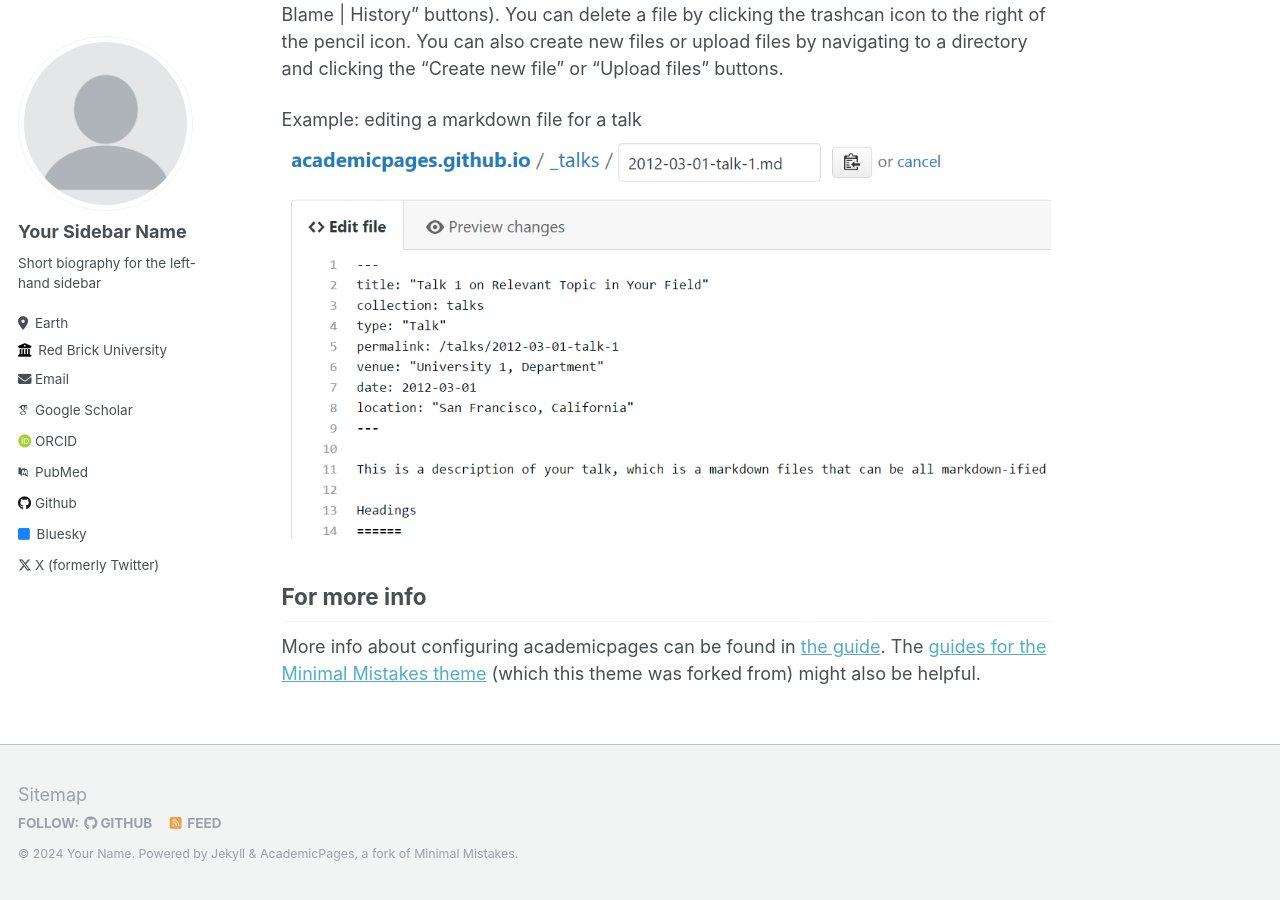
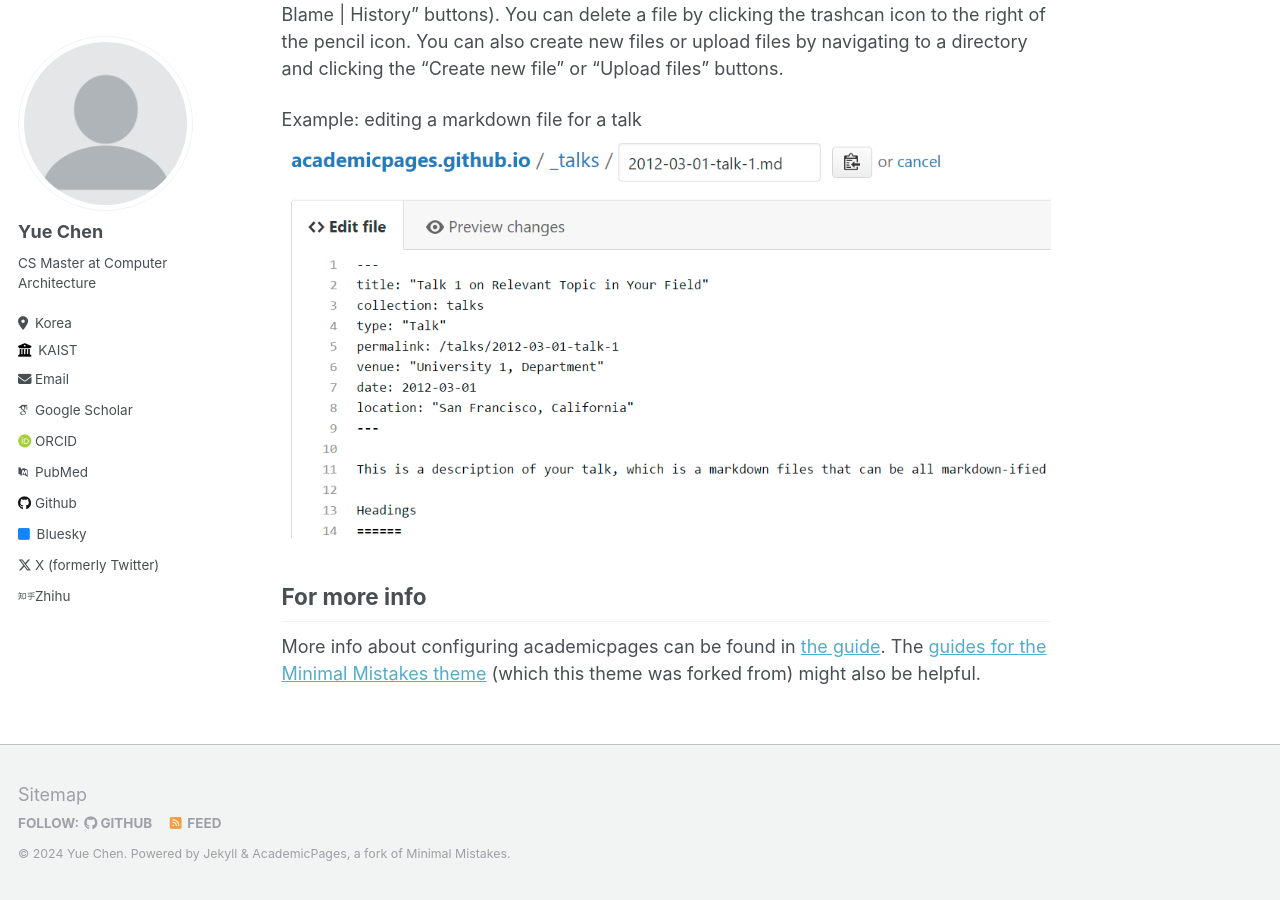
Before and after one commit to yuechen-sys/yuechen-sys.github.io, a Jekyll site: the page built from _pages/about.md, in a window 1280 px wide and 900 px high, scrolled down 2463 px. Built offline with Jekyll 4.4.1, drawn with Linux system fonts in a browser that asks for light colours; some web fonts are replaced; some of the changed text lies outside the part shown.

Commit message:
add information in config

```diff
--- a/_config.yml
+++ b/_config.yml
@@ -8,13 +8,13 @@
 
 # Basic Site Settings
 locale                   : "en-US"
-title                    : "Your Name / Site Title"
+title                    : "Yue Chen"
 title_separator          : "-"
-name                     : &name "Your Name"
-description              : &description "personal description"
-url                      : https://academicpages.github.io # the base hostname & protocol for your site e.g. "https://mmistakes.github.io"
+name                     : &name "Yue Chen"
+description              : &description "Yue Chen's academic profile"
+url                      : https://yuechen-sys.github.io # the base hostname & protocol for your site e.g. "https://mmistakes.github.io"
 baseurl                  : "" # the subpath of your site, e.g. "/blog"
-repository               : "academicpages/academicpages.github.io"
+repository               : "yuechen-sys/yuechen-sys.github.io"
 
 # Site Author - The following control what appear as part of the author content on the side bar.
 #               If a field is blank the icon and link will not appear, otherwise it will be shown.
@@ -22,13 +22,13 @@ repository               : "academicpages/academicpages.github.io"
 author:
   # Biographic information
   avatar           : "profile.png"
-  name             : "Your Sidebar Name"
+  name             : "Yue Chen"
   pronouns         : # example: "she/her"
-  bio              : "Short biography for the left-hand sidebar"
-  location         : "Earth"
-  employer         : "Red Brick University"
+  bio              : "CS Master at Computer Architecture"
+  location         : "Korea"
+  employer         : "KAIST"
   uri              : # URL
-  email            : "none@example.org"
+  email            : "yuechen.bupt@gmail.com"
 
   # Academic websites
   arxiv            : # URL - Update with the correct link to your profile
@@ -42,7 +42,7 @@ author:
   bitbucket        : # Username - Update with your username on the site
   codepen          : # Username
   dribbble         : # Username
-  github           : "academicpages"
+  github           : "yuechen-sys"
   kaggle           : # Username
   stackoverflow    : # User number or user number and name (i.e., use "1" or "1/jeff-atwood")
 
@@ -70,7 +70,7 @@ author:
   wikipedia        : # Username
   xing             : # Username
   youtube          : # Username
-  zhihu            : # URL
+  zhihu            : "https://www.zhihu.com/people/fa-lan-xi-disco"
 
 
 # Site Settings
```
